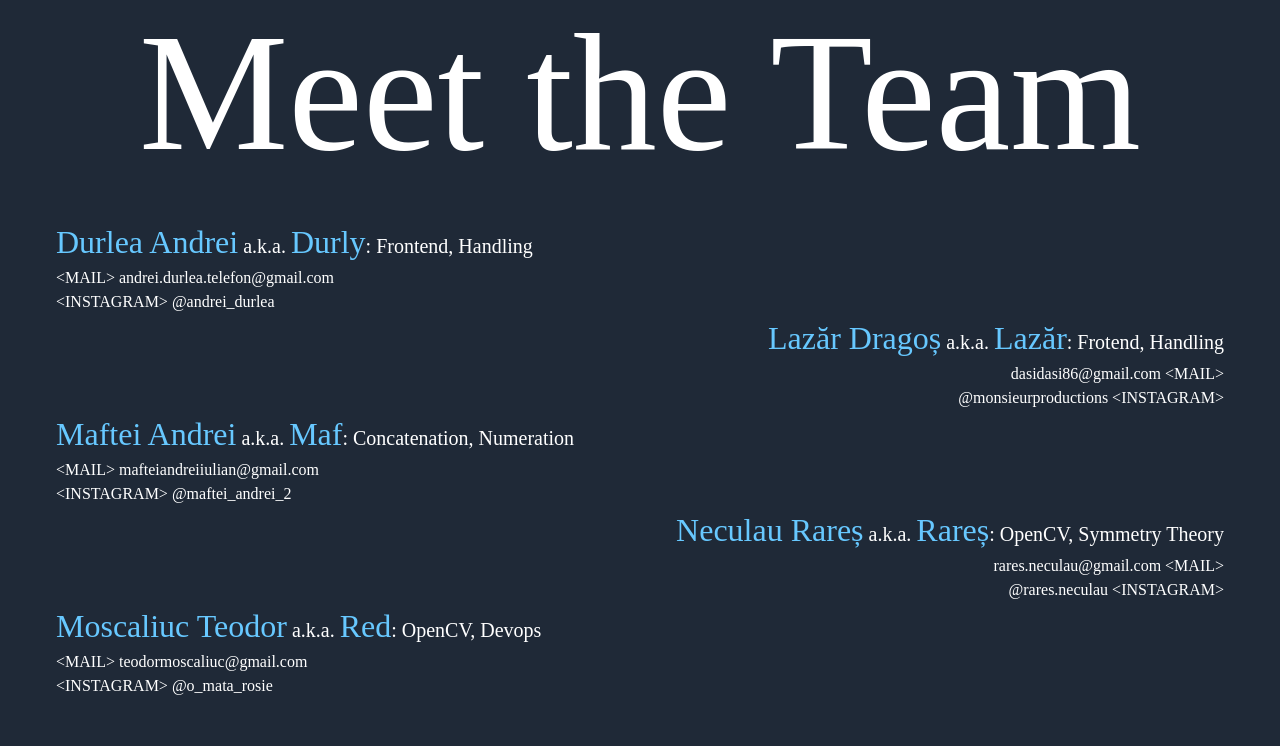
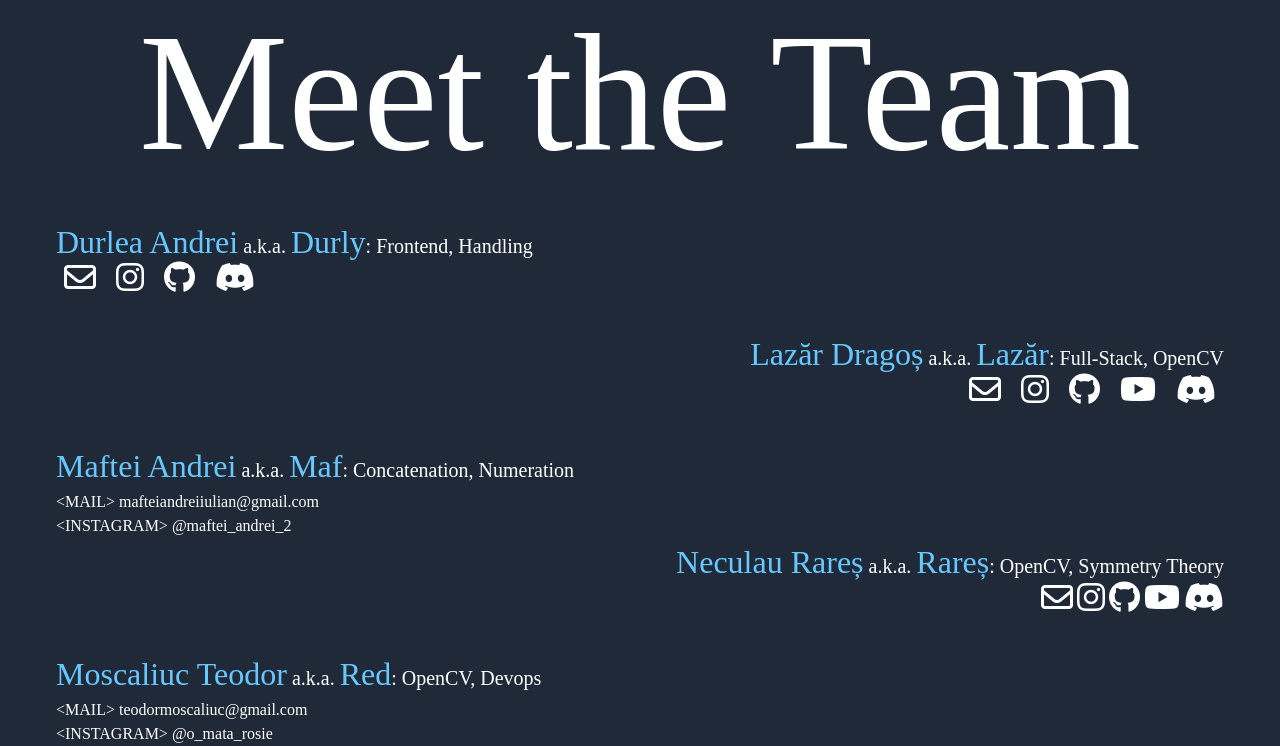
Before and after one commit to RedKyet/byteforce_hackathon, a Django app: page /contact in a window 1280 px wide. Shown: the part 106-852 px from the top of the page. Before the commit the page ends 801 px from the top, so only its background shows below. Run offline with Django 4.2, Linux system fonts and the light colour scheme; some libraries are stand-ins or nearby versions; some web fonts are replaced.

Commit message:
new contact

```diff
--- a/Website/templates/@base.html
+++ b/Website/templates/@base.html
@@ -26,9 +26,13 @@
         <!--Logo-->
         <link href="/static/logo.css" rel=stylesheet> {% endcomment %}
 
+        <!-- Icons -->
+        <link rel="stylesheet" href="https://cdnjs.cloudflare.com/ajax/libs/font-awesome/6.2.0/css/all.min.css"/>
+
         <title> Website </title>
         <link rel="shortcut icon" href="/static/logo.png" type="image/png" />
         <style>
+            @import url(https://cdnjs.cloudflare.com/ajax/libs/font-awesome/4.6.3/css/font-awesome.css);
             *{
                 transition: all 1s;
             }
--- a/Website/templates/contact.html
+++ b/Website/templates/contact.html
@@ -7,16 +7,45 @@
         <h1 style="font-size: 10.5rem; color: white"> Meet the Team </h1>
     </div>
     <h1 class="ml-14 text-left animate__animated animate__fadeInLeft animate__delay-1s" style="font-size: 2rem; color: white"> <span style="color: #67C8FF">Durlea Andrei</span><a style="font-size: 1.25rem"> a.k.a. </a><span style="color: #67C8FF">Durly</span><a style="font-size: 1.25rem">: Frontend, Handling</a></h1>
-    <h1 class="ml-14 text-left animate__animated animate__fadeInLeft animate__delay-2s" style="font-size: 1rem; color: white"> <span style="color: white">&#60MAIL&#62 andrei.durlea.telefon@gmail.com <p><a href = "https://www.instagram.com/andrei_durlea"/></a>&#60INSTAGRAM&#62 @andrei_durlea</p><p></p></h1>
+    <h1 class="h-16 ml-14 text-left animate__animated animate__slideInLeft animate__delay-2s" style="font-size: 1rem; color: white">
+            <a href = "mailto:andrei.durlea.telefon@gmail.com" class="px-2 fa-2xl fa-regular fa-envelope"></a>
+            <a href = "https://www.instagram.com/andrei_durlea" class="px-2 fa-2xl fa-brands fa-instagram"></a>
+            <a href = "https://github.com/AndyGooShooter" class="px-2 fa-2xl fa-brands fa-brands fa-github"></a>
+            {% comment %} <a href = "https://www.youtube.com/channel/UCQR8OSRpq7mcC__QrfN961A" class="fa-2xl fa-brands fa-brands fa-youtube"></a> {% endcomment %}
+            <i onclick="alert('Andy <3#9551')"class="px-2 fa-2xl fa-brands fa-discord"></i>
+    </h1>
+    <h1 class="mr-14 text-right animate__animated animate__slideInRight animate__delay-1s" style="font-size: 2rem; color: white"> <span style="color: #67C8FF">Lazăr Dragoș</span><a style="font-size: 1.25rem"> a.k.a. </a><span style="color: #67C8FF">Lazăr</span><a style="font-size: 1.25rem">: Full-Stack, OpenCV</a></h1>
+    <h1 class="h-16 mr-14 text-right animate__animated animate__slideInRight animate__delay-2s" style="font-size: 1rem; color: white">
 
-    <h1 class="mr-14 text-right animate__animated animate__slideInRight animate__delay-1s" style="font-size: 2rem; color: white"> <span style="color: #67C8FF">Lazăr Dragoș</span><a style="font-size: 1.25rem"> a.k.a. </a><span style="color: #67C8FF">Lazăr</span><a style="font-size: 1.25rem">: Frotend, Handling</a></h1>
-    <h1 class="mr-14 text-right animate__animated animate__slideInRight animate__delay-2s" style="font-size: 1rem; color: white"> <span style="color: white">dasidasi86@gmail.com &#60MAIL&#62<p><a href = "https://www.instagram.com/monsieurproductions"/></a>@monsieurproductions &#60INSTAGRAM&#62</p><p></p></h1>
+            <a data-tooltip-target="tooltip-default" href = "mailto:dasidasi86@gmail.com" class="px-2 fa-2xl fa-regular fa-envelope">
+                <div id="tooltip-default" role="tooltip" class="inline-block absolute invisible z-10 py-2 px-3 text-sm font-medium text-white bg-gray-900 rounded-lg shadow-sm opacity-0 transition-opacity duration-300 tooltip dark:bg-gray-700">
+                Tooltip content
+                <div class="tooltip-arrow" data-popper-arrow></div>
+                </div>
+            </a>
+            <!-- ai la "a" tag data-tooltip-target="tooltip-default" si in el divu ala -->
+            <a data-tooltip-target="tooltip-default" href = "https://www.instagram.com/monsieurproductions" class="px-2 fa-2xl fa-brands fa-instagram">
+                <div id="tooltip-default" role="tooltip" class="inline-block absolute invisible z-10 py-2 px-3 text-sm font-medium text-white bg-gray-900 rounded-lg shadow-sm opacity-0 transition-opacity duration-300 tooltip dark:bg-gray-700">
+                Tooltip content
+                <div class="tooltip-arrow" data-popper-arrow></div>
+                </div>
+            </a>
+            <a href = "https://github.com/MonsieurLazar" class="px-2 fa-2xl fa-brands fa-brands fa-github"></a>
+            <a href = "https://www.youtube.com/channel/UCQR8OSRpq7mcC__QrfN961A" class="px-2 fa-2xl fa-brands fa-brands fa-youtube"></a>
+            <i onclick="alert('monsieurlazar#7882')"class="px-2 fa-2xl fa-brands fa-discord"></i>
+    </h1>
 
     <h1 class="ml-14 text-left animate__animated animate__slideInLeft animate__delay-1s" style="font-size: 2rem; color: white"> <span style="color: #67C8FF">Maftei Andrei</span><a style="font-size: 1.25rem"> a.k.a. </a><span style="color: #67C8FF">Maf</span><a style="font-size: 1.25rem">: Concatenation, Numeration</a></h1>
     <h1 class="ml-14 text-left animate__animated animate__slideInLeft animate__delay-2s" style="font-size: 1rem; color: white"> <span style="color: white">&#60MAIL&#62 mafteiandreiiulian@gmail.com <p><a href = "https://www.instagram.com/maftei_andrei_2"/></a>&#60INSTAGRAM&#62 @maftei_andrei_2</p><p></p></h1>
 
     <h1 class="mr-14 text-right animate__animated animate__slideInRight animate__delay-1s" style="font-size: 2rem; color: white"> <span style="color: #67C8FF">Neculau Rareș</span><a style="font-size: 1.25rem"> a.k.a. </a><span style="color: #67C8FF">Rareș</span><a style="font-size: 1.25rem">: OpenCV, Symmetry Theory</a></h1>
-    <h1 class="mr-14 text-right animate__animated animate__slideInRight animate__delay-2s" style="font-size: 1rem; color: white"> <span style="color: white">rares.neculau@gmail.com &#60MAIL&#62<p><a href = "https://www.instagram.com/rares.neculau"/></a>@rares.neculau &#60INSTAGRAM&#62</p><p></p></h1>
+    <h1 class="h-16 mr-14 text-right animate__animated animate__slideInRight animate__delay-2s" style="font-size: 1rem; color: white">
+        <a href = "mailto:rares.neculau@gmail.com" class="fa-2xl fa-regular fa-envelope"></a>
+        <a href = "https://www.instagram.com/rares.neculau" class="fa-2xl fa-brands fa-instagram"></a>
+        <a href = "https://github.com/Smartyguy001" class="fa-2xl fa-brands fa-brands fa-github"></a>
+        <a href = "https://www.youtube.com/channel/UC6ivGVuE5kK5ZHIu02ZgwfA/featured" class="fa-2xl fa-brands fa-brands fa-youtube"></a>
+        <i onclick="alert('Smartyguy001#3621')"class="fa-2xl fa-brands fa-discord"></i>
+</h1>
 
     <h1 class="ml-14 text-left animate__animated animate__slideInLeft animate__delay-1s" style="font-size: 2rem; color: white"> <span style="color: #67C8FF">Moscaliuc Teodor</span><a style="font-size: 1.25rem"> a.k.a. </a><span style="color: #67C8FF">Red</span><a style="font-size: 1.25rem">: OpenCV, Devops</a></h1>
     <h1 class="ml-14 text-left animate__animated animate__slideInLeft animate__delay-2s" style="font-size: 1rem; color: white"> <span style="color: white">&#60MAIL&#62 teodormoscaliuc@gmail.com <p><a href = "https://www.instagram.com/o_mata_rosie"/></a>&#60INSTAGRAM&#62 @o_mata_rosie</p><p></p></h1>
@@ -25,6 +54,7 @@
 {% endblock content %}
 
 {% block background %}
+@import url(https://cdnjs.cloudflare.com/ajax/libs/font-awesome/4.6.3/css/font-awesome.css);
 body {
     background-color: #001329;
     {% comment %} font-family: Arial; {% endcomment %}
```
